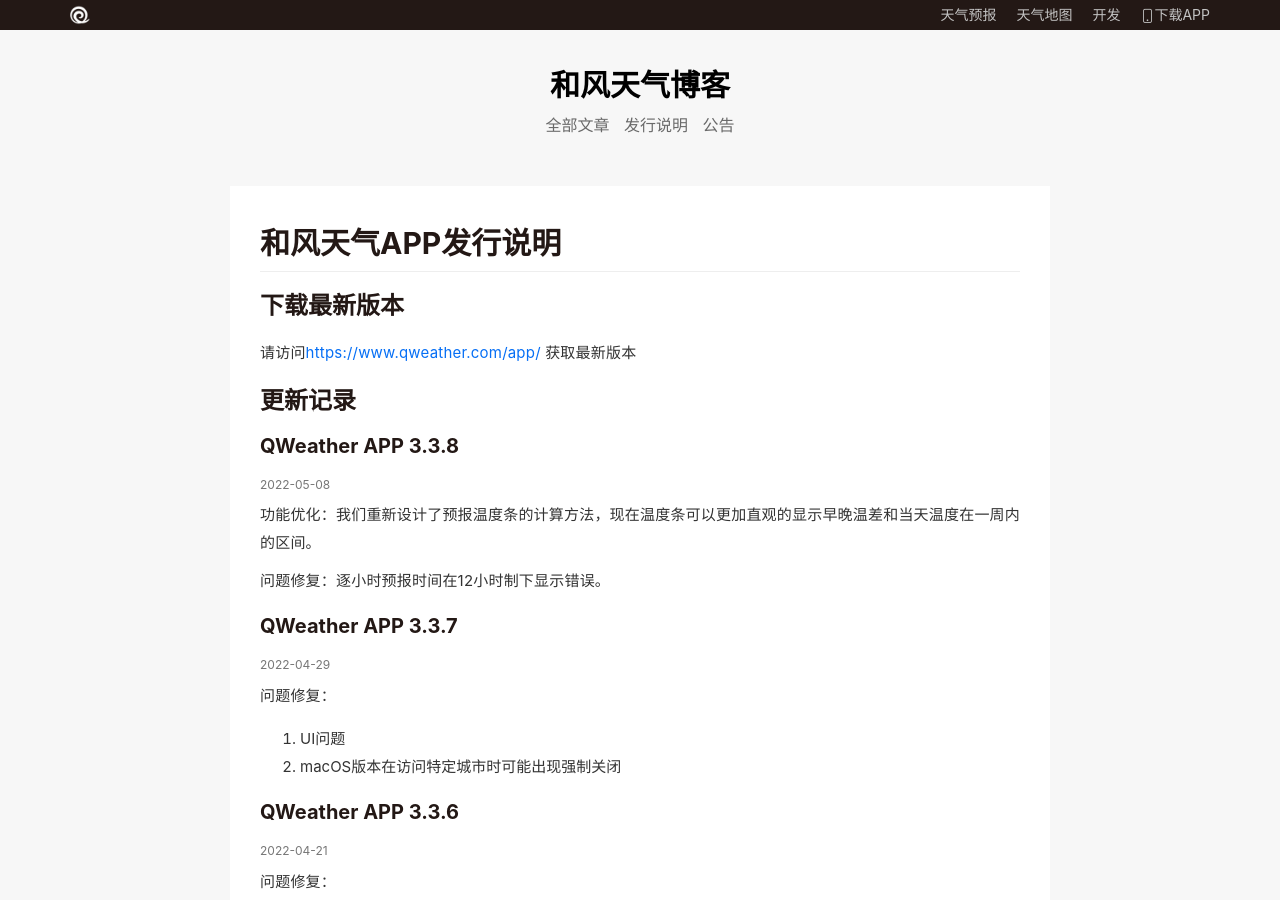
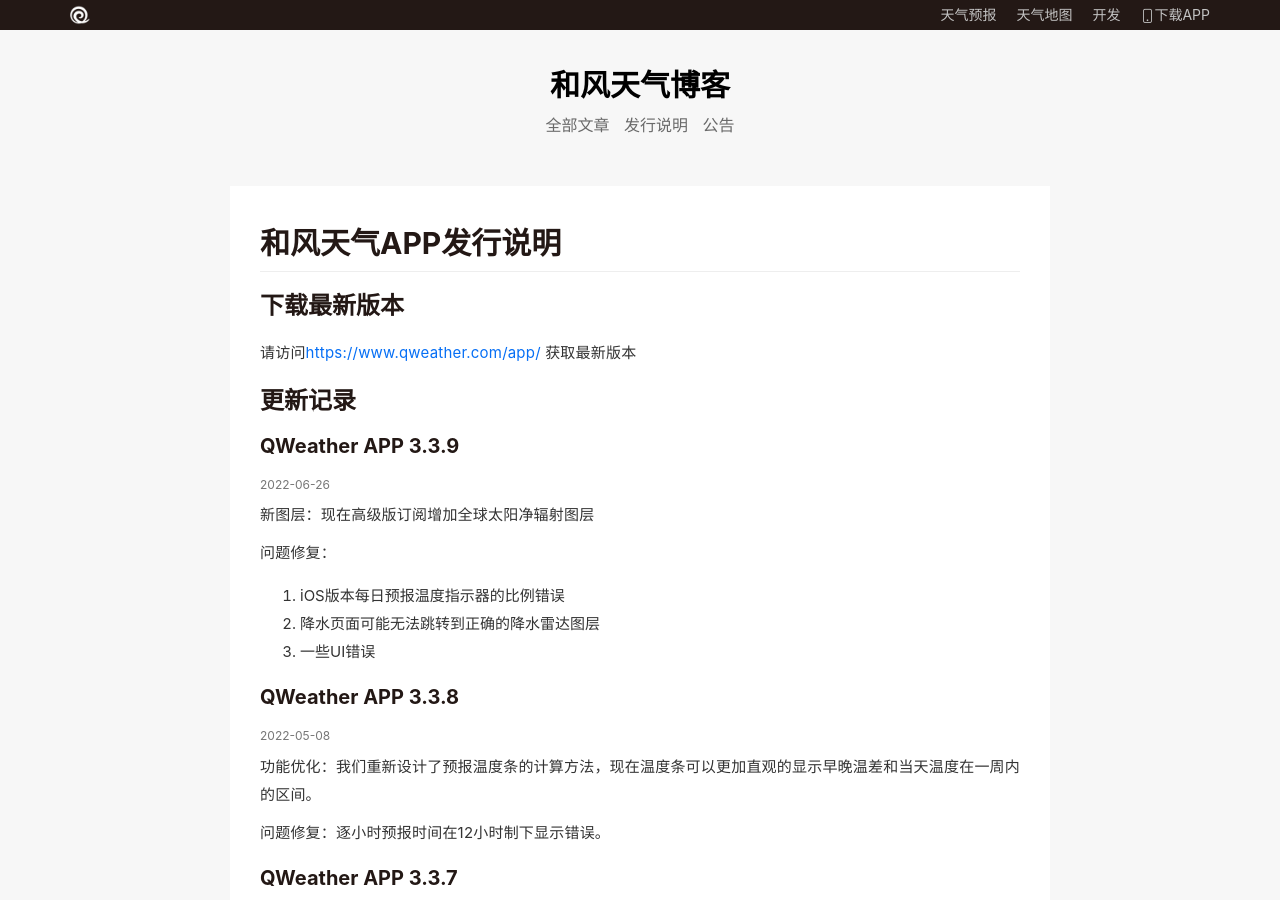
Before and after one commit to qwd/blog, a Jekyll site: the page built from pages/release-app.html, in a window 1280 px wide and 900 px high. Built offline with Jekyll 4.4.1, drawn with Linux system fonts in a browser that asks for light colours; some web fonts are replaced; comment, search, counter and statistics services are not loaded.

Commit message:
APP 3.3.9 released (#10)

```diff
--- a/_data/release-app.yml
+++ b/_data/release-app.yml
@@ -1,3 +1,12 @@
+- ver: 3.3.9
+  date: 2022-06-26
+  text: |-
+   新图层：现在高级版订阅增加全球太阳净辐射图层
+
+   问题修复：
+   1. iOS版本每日预报温度指示器的比例错误
+   2. 降水页面可能无法跳转到正确的降水雷达图层
+   3. 一些UI错误
 - ver: 3.3.8
   date: 2022-05-08
   text: |-
```
